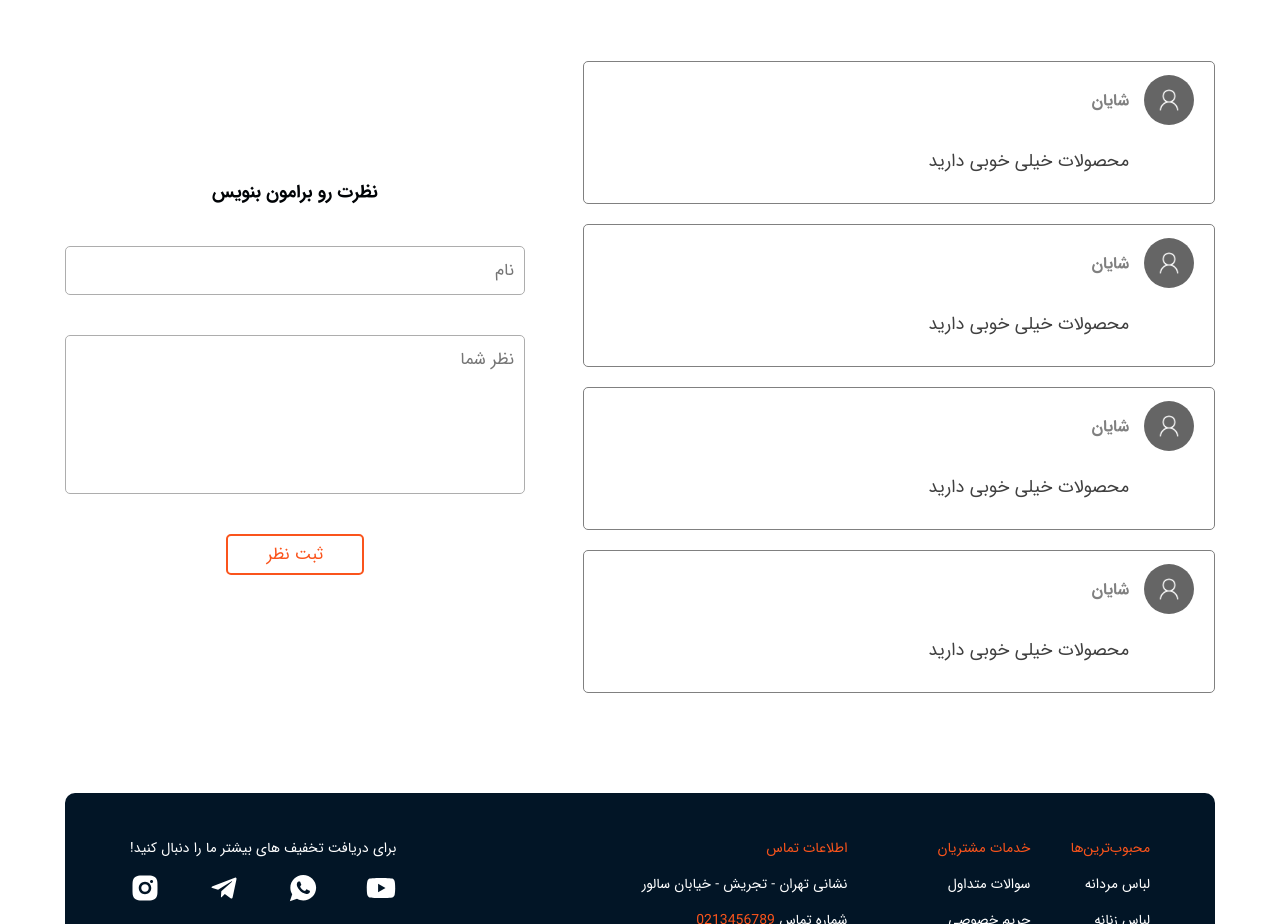
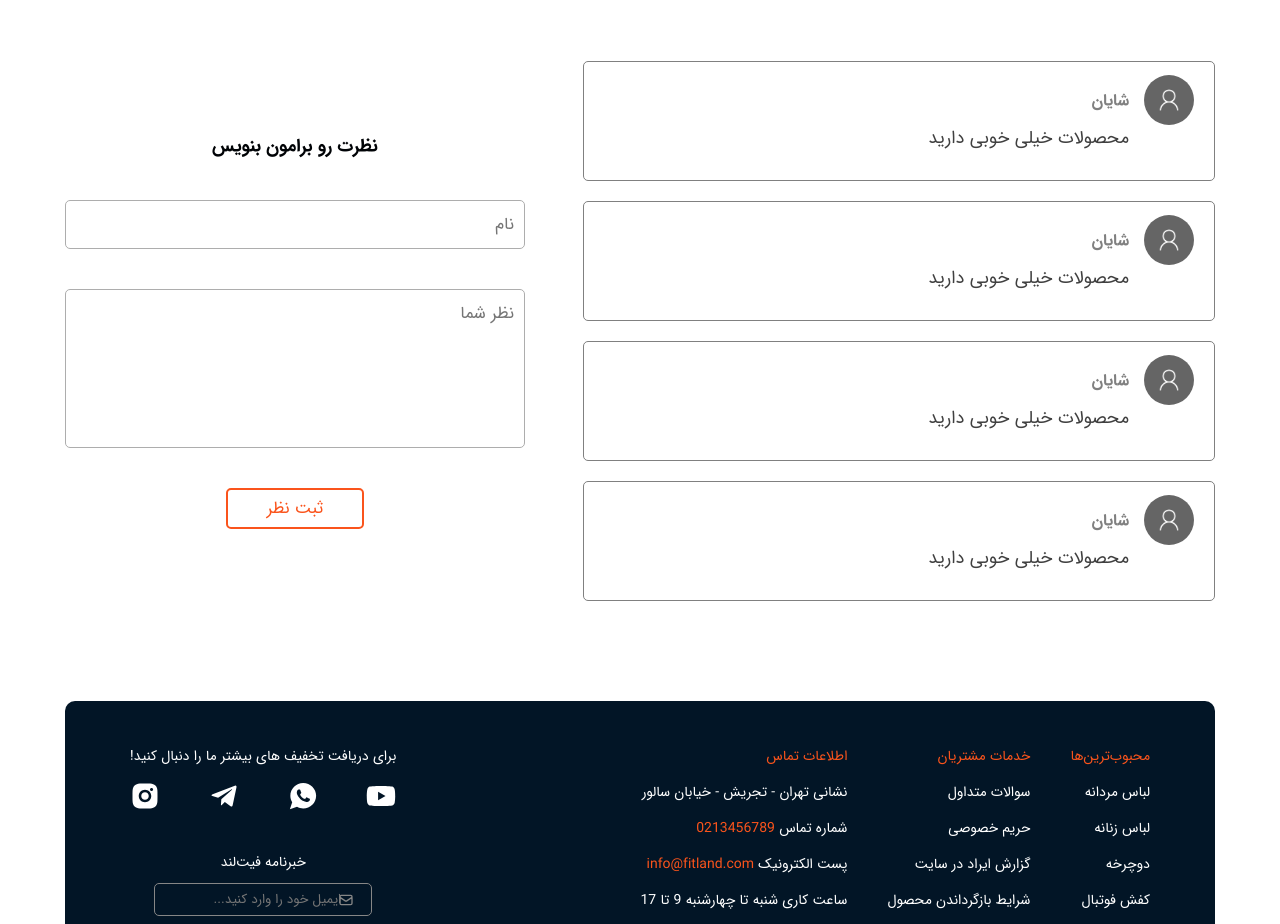
Before and after one commit to NooberThanYall/FitLand, a React (Vite) app: page /MainProduct in a window 1280 px wide. Shown: the part 1040-1964 px from the top of the page. Built offline with nearby package versions, Linux system fonts and the light colour scheme.

Commit message:
chnage the comments texts style

```diff
--- a/src/Components/ProductDetails/Comments/Comments.css
+++ b/src/Components/ProductDetails/Comments/Comments.css
@@ -28,4 +28,5 @@
     width: 100%;
     color: #404040;
     font-size: 18px;
+    margin-top: -5px;
 }
```
